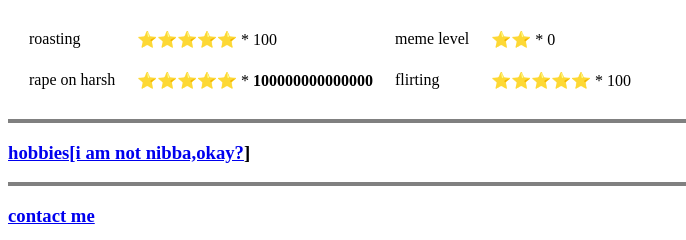
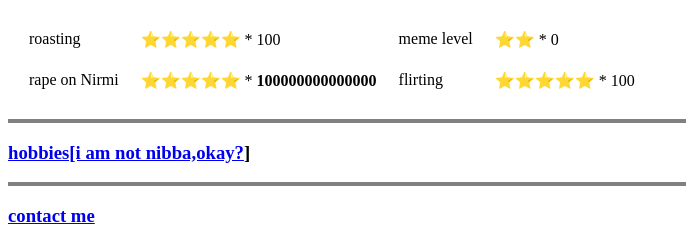
Before and after one commit to pranav4156/cv, a plain HTML site: page index.html in a window 1280 px wide. Shown: the part 1631-1871 px from the top of the page, 0-686 px from the left. Drawn offline with Linux system fonts and the light colour scheme.

Commit message:
Update index.html

```diff
--- a/index.html
+++ b/index.html
@@ -47,7 +47,7 @@
       <td>⭐⭐ * 0</td>
     </tr>
     <tr>
-      <td>rape on harsh</td>
+      <td>rape on Nirmi</td>
       <td>⭐⭐⭐⭐⭐ * <strong>100000000000000</strong></td>
       <td>flirting</td>
       <td>⭐⭐⭐⭐⭐ * 100</td>
```
